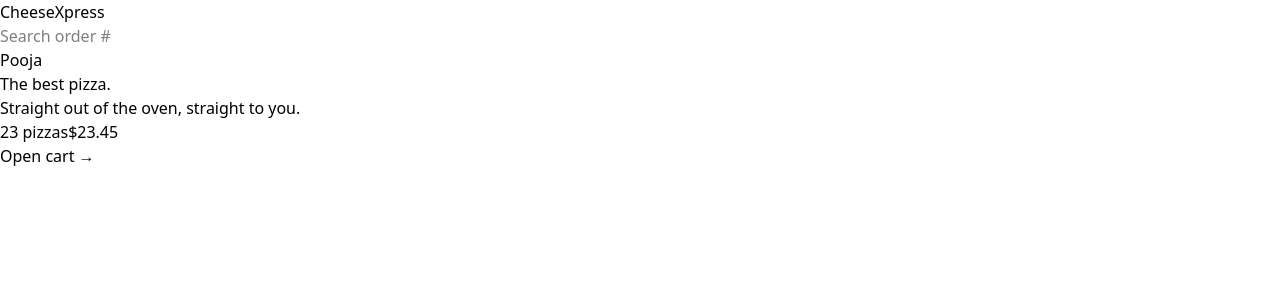
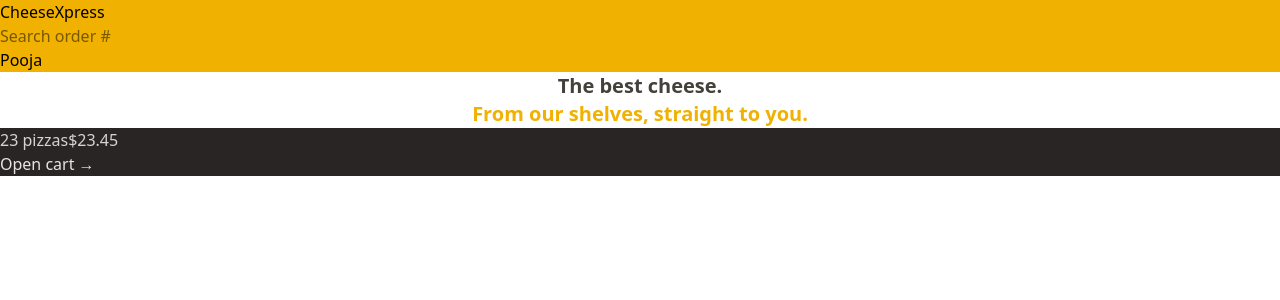
Before and after one commit to pooja-pimpalshende/cheeseXpress, a React (Vite) app: page / in a window 1280 px wide. Shown: the top 300 px of the page. Built offline with nearby package versions, Linux system fonts and the light colour scheme.

Commit message:
Added color and style to header and cartoverview

```diff
--- a/src/features/cart/CartOverview.jsx
+++ b/src/features/cart/CartOverview.jsx
@@ -1,9 +1,9 @@
-import { Link } from "@tanstack/react-router";
+import { Link } from '@tanstack/react-router';
 
 function CartOverview() {
   return (
-    <div>
-      <p>
+    <div className="bg-stone-800 text-stone-200">
+      <p className="text-stone-300">
         <span>23 pizzas</span>
         <span>$23.45</span>
       </p>
--- a/src/ui/Header.jsx
+++ b/src/ui/Header.jsx
@@ -1,9 +1,9 @@
-import { Link } from "@tanstack/react-router";
-import SearchOrder from "../features/order/searchOrder";
+import { Link } from '@tanstack/react-router';
+import SearchOrder from '../features/order/searchOrder';
 
 function Header() {
   return (
-    <div>
+    <div className="bg-yellow-500">
       <Link to="/">CheeseXpress</Link>
       <SearchOrder />
       <p>Pooja</p>
--- a/src/ui/Home.jsx
+++ b/src/ui/Home.jsx
@@ -1,10 +1,10 @@
 function Home() {
   return (
     <div>
-      <h1>
-        The best pizza.
+      <h1 className="text-center text-xl font-semibold text-stone-700">
+        The best cheese.
         <br />
-        Straight out of the oven, straight to you.
+        <p className="text-yellow-500">From our shelves, straight to you.</p>
       </h1>
     </div>
   );
```
